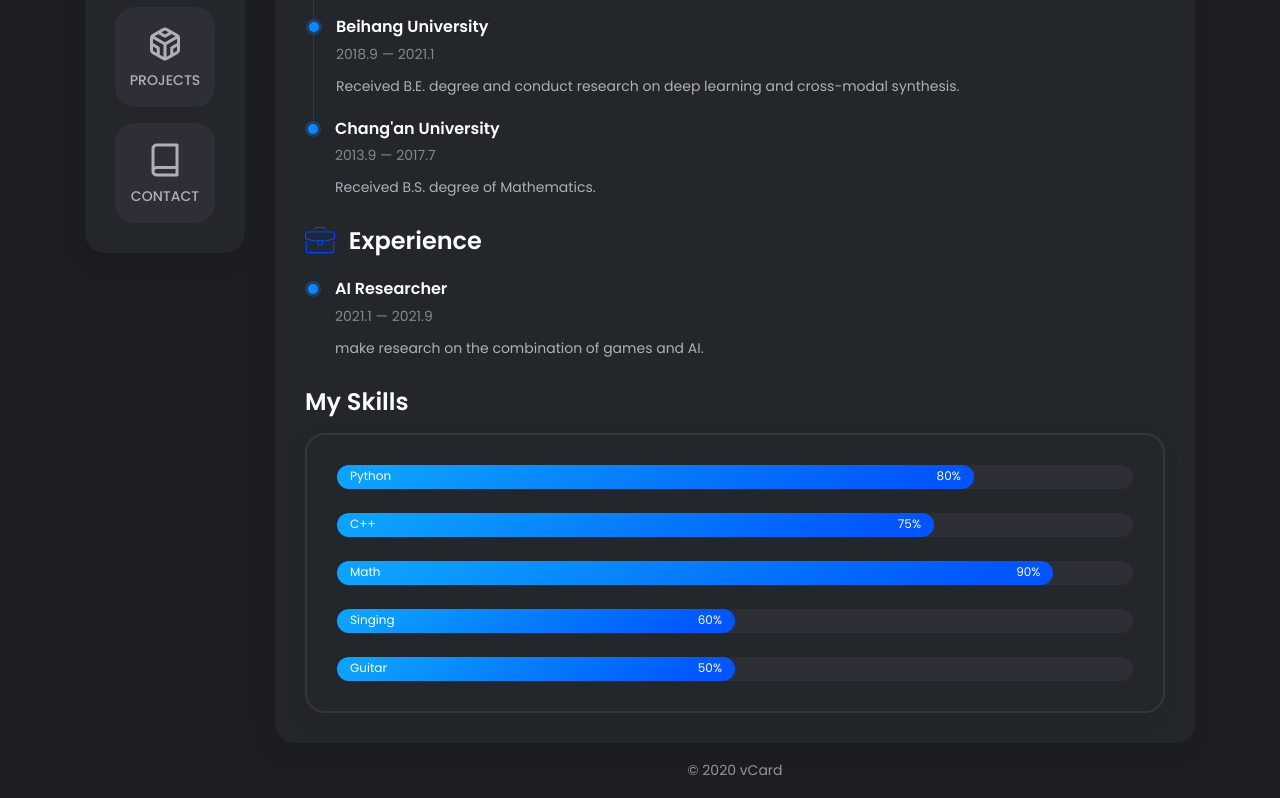
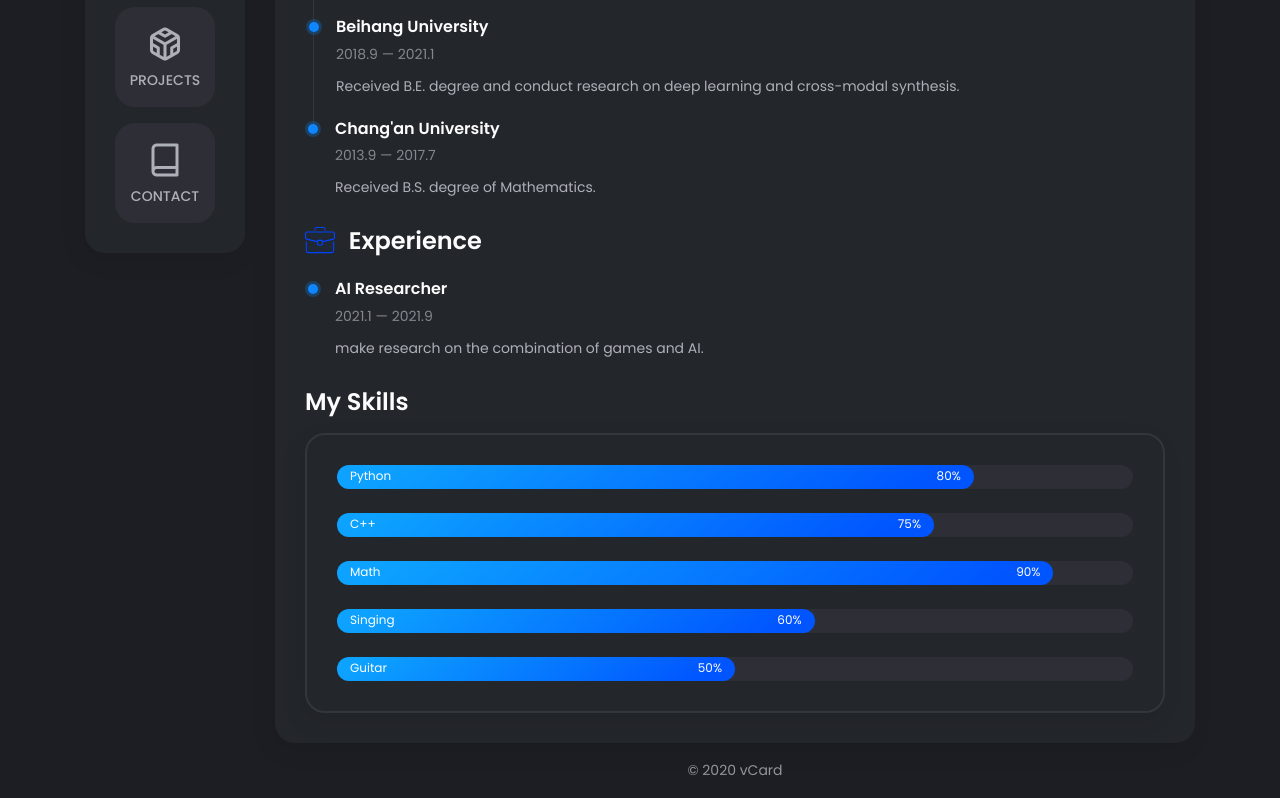
Before and after one commit to aszxnm/aszxnm.github.io, a plain HTML site: page resume.html in a window 1280 px wide. Shown: the part 691-1489 px from the top of the page. Drawn offline with Linux system fonts and the light colour scheme.

Commit message:
Update resume.html

```diff
--- a/resume.html
+++ b/resume.html
@@ -179,7 +179,7 @@
 
 									<!-- Progress -->
 									<div class="progress">
-                                        <div class="progress-bar" role="progressbar" aria-valuenow="50" aria-valuemin="0" aria-valuemax="100">
+                                        <div class="progress-bar" role="progressbar" aria-valuenow="60" aria-valuemin="0" aria-valuemax="100">
 											<div class="progress-text"><span>Singing</span><span>60%</span></div>
 										</div>
 										<div class="progress-text"><span>Singing</span></div>
```
